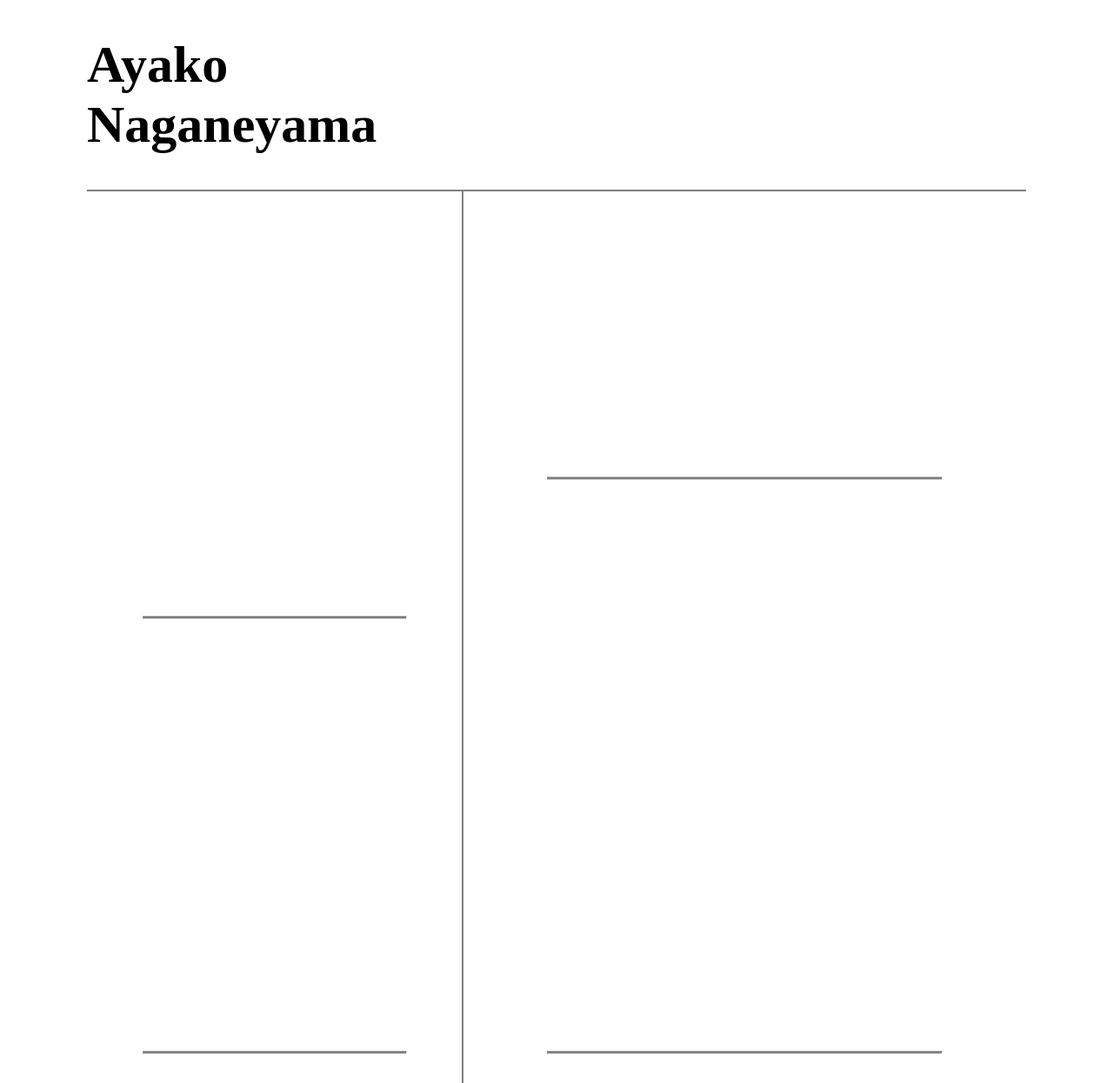
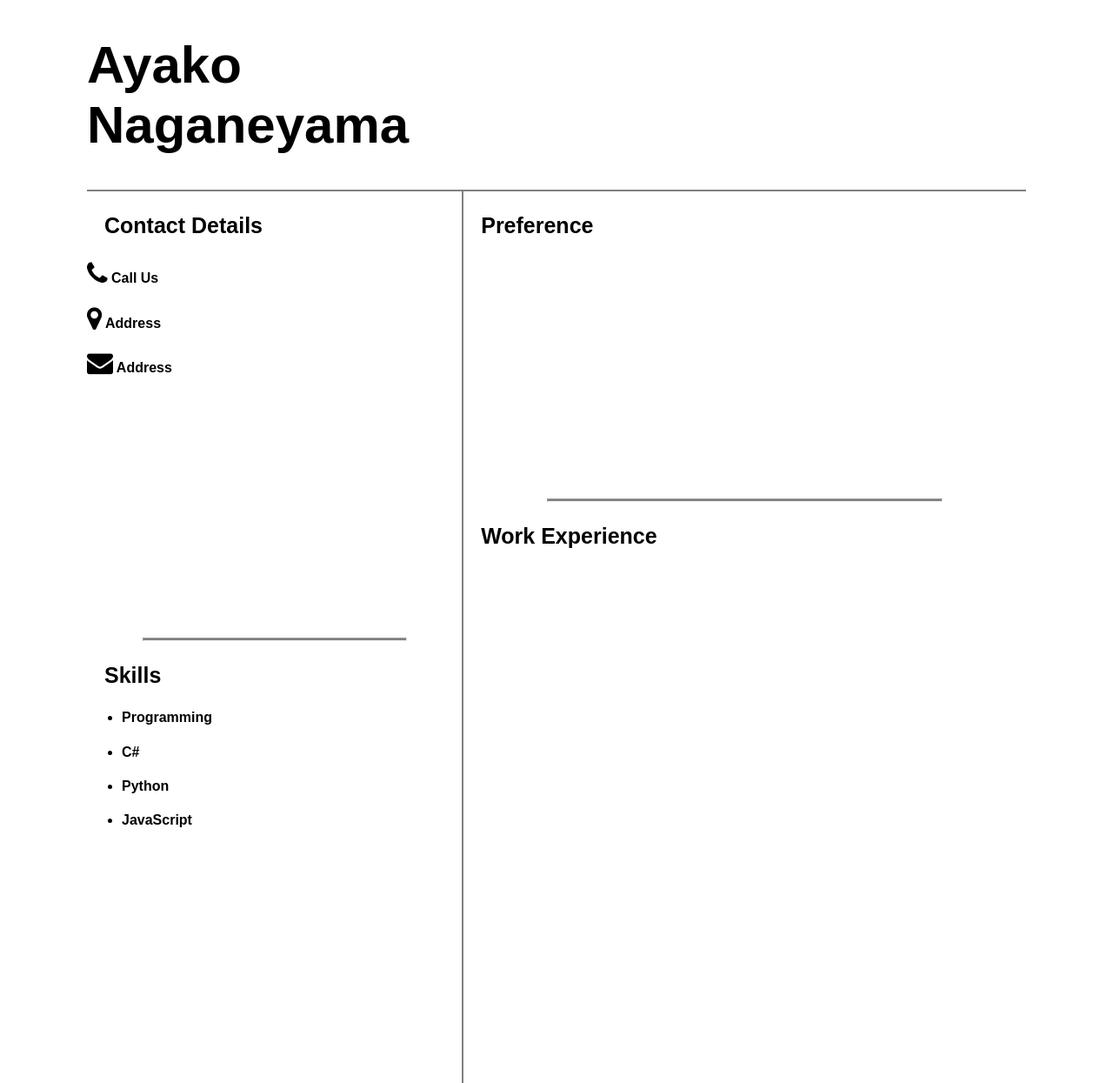
Before and after one commit to AyakoNaganeyama/profile-cv, a plain HTML site: page index.html in a window 1280 px wide. Shown: the top 1245 px of the page at 87% size. Drawn offline with Linux system fonts and the light colour scheme.

Commit message:
added contents

```diff
--- a/index.html
+++ b/index.html
@@ -8,6 +8,7 @@
       rel="stylesheet"
       href="https://cdnjs.cloudflare.com/ajax/libs/font-awesome/4.7.0/css/font-awesome.min.css"
     />
+    <link rel="stylesheet" href="/style.css" />
     <style>
       .left {
         height: 30%;
@@ -25,11 +26,47 @@
     <section style="border-top: 2px solid gray">
       <div style="height: 200vh; display: flex">
         <div style="width: 40%; flex-direction: column">
-          <div class="left"></div>
+          <div class="left">
+            <h3>Contact Details</h3>
+            <h4>
+              <i
+                class="fa fa-phone"
+                aria-hidden="true"
+                style="font-size: 30px"
+              ></i>
+              Call Us
+            </h4>
+            <h4 class="mt-3">
+              <i
+                class="fa fa-map-marker"
+                aria-hidden="true"
+                style="font-size: 30px"
+              ></i>
+              Address
+            </h4>
+            <h4 class="mt-3">
+              <i
+                class="fa fa-envelope"
+                aria-hidden="true"
+                style="font-size: 30px"
+              ></i>
+              Address
+            </h4>
+          </div>
           <hr width="70%" />
-          <div class="left"></div>
+          <div class="left">
+            <h3>Skills</h3>
+            <ul>
+              <li><h4>Programming</h4></li>
+              <li><h4>C#</h4></li>
+              <li><h4>Python</h4></li>
+              <li><h4>JavaScript</h4></li>
+            </ul>
+          </div>
           <hr width="70%" />
-          <div style="height: 40%"></div>
+          <div style="height: 40%">
+            <h3>Summary</h3>
+          </div>
         </div>
 
         <div
@@ -39,11 +76,17 @@
             border-left: solid 2px gray;
           "
         >
-          <div style="height: 20%"></div>
+          <div style="height: 20%">
+            <h3>Preference</h3>
+          </div>
           <hr width="70%" />
-          <div style="height: 40%"></div>
+          <div style="height: 40%">
+            <h3>Work Experience</h3>
+          </div>
           <hr width="70%" />
-          <div style="height: 40%; height: 40%"></div>
+          <div style="height: 40%; height: 40%">
+            <h3>Hobby</h3>
+          </div>
         </div>
       </div>
     </section>
--- /dev/null
+++ b/style.css
@@ -0,0 +1,2 @@
+h3 { margin-left: 20px; font-size: 25px;}
+body{font-family: Arial, Helvetica, sans-serif; }
```
